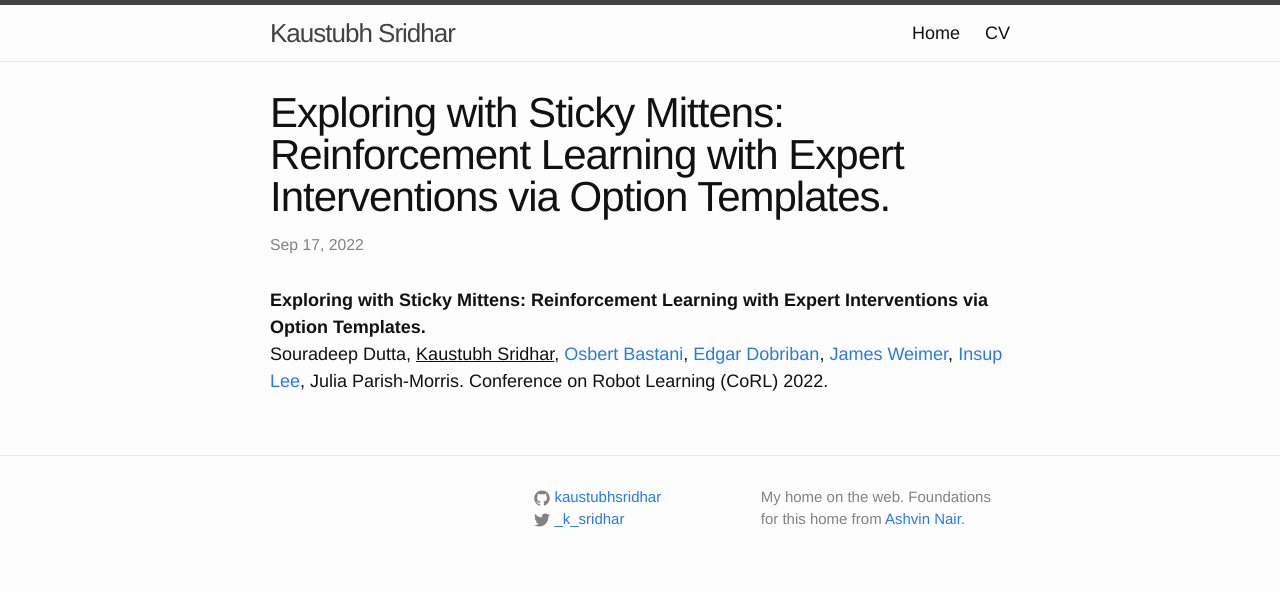
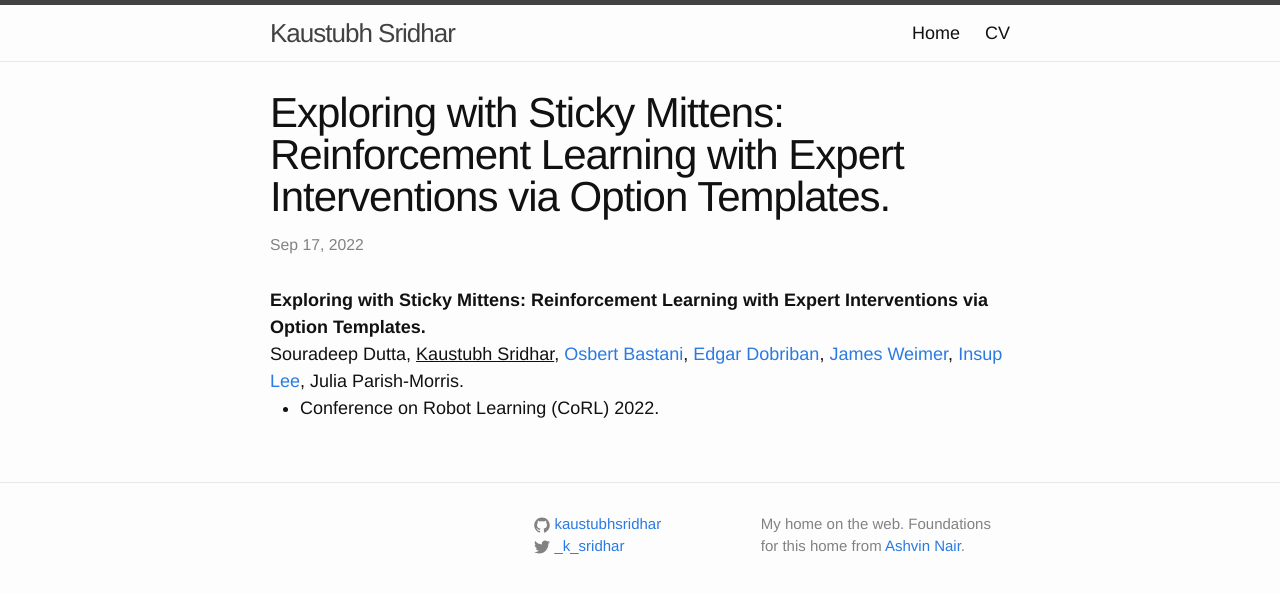
Before and after one commit to kaustubhsridhar/kaustubhsridhar.github.io, a Jekyll site: the page built from _posts/2022-09-17-StickyMittens.md, in a window 1280 px wide. Shown: the top 593 px of the page. Built offline with Jekyll 4.4.1, drawn with Linux system fonts in a browser that asks for light colours; comment, search, counter and statistics services are not loaded.

```diff
--- a/_posts/2022-09-17-StickyMittens.md
+++ b/_posts/2022-09-17-StickyMittens.md
@@ -1,7 +1,7 @@
 ---
 layout: research
 title:  "Exploring with Sticky Mittens: Reinforcement Learning with Expert Interventions via Option Templates."
-rinfo: Souradeep Dutta, <u>Kaustubh Sridhar</u>, <a href="https://obastani.github.io/">Osbert Bastani</a>, <a href="https://statistics.wharton.upenn.edu/profile/dobriban/">Edgar Dobriban</a>, <a href="https://www.seas.upenn.edu/~weimerj/research.html">James Weimer</a>, <a href="https://www.cis.upenn.edu/~lee/home/index.shtml">Insup Lee</a>, Julia Parish-Morris. Conference on Robot Learning (CoRL) 2022.
+rinfo: Souradeep Dutta, <u>Kaustubh Sridhar</u>, <a href="https://obastani.github.io/">Osbert Bastani</a>, <a href="https://statistics.wharton.upenn.edu/profile/dobriban/">Edgar Dobriban</a>, <a href="https://www.seas.upenn.edu/~weimerj/research.html">James Weimer</a>, <a href="https://www.cis.upenn.edu/~lee/home/index.shtml">Insup Lee</a>, Julia Parish-Morris. <ul><li>Conference on Robot Learning (CoRL) 2022.</li></ul>
 pdf: https://arxiv.org/abs/2202.12967
 date:   2022-09-17 22:00:00
 types: []
```
